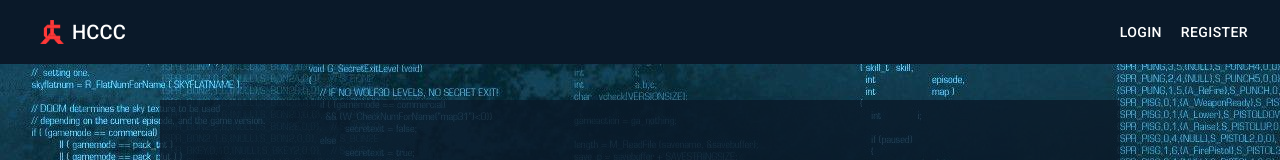
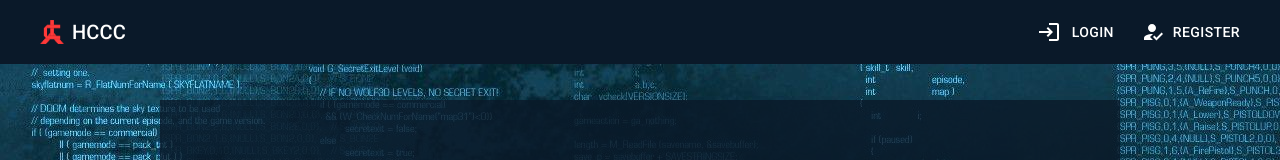
Before and after one commit to HumanCCompilerContest/Human-C-Compiler-Contest_frontend, a Next.js app: page / in a window 1280 px wide. Shown: the top 160 px of the page. Built offline with nearby package versions, Linux system fonts and the light colour scheme.

Commit message:
[add] icon to header button

```diff
--- /dev/null
+++ b/src/components/molecules/ButtonWithIcon.tsx
@@ -0,0 +1,27 @@
+import Box from '@mui/material/Box'
+import Button from '@mui/material/Button'
+import * as React from 'react'
+
+type ButtonWithIconProps = {
+  buttonLabel: string
+  iconReactNode: React.ReactNode
+}
+
+const ButtonWithIcon: React.FC<ButtonWithIconProps> = (props) => {
+  const { buttonLabel, iconReactNode } = props
+  return (
+    <Box
+      sx={{
+        display: 'flex',
+        justifyContent: 'center',
+        alignItems: 'center',
+        margin: '0 0.5rem',
+      }}
+    >
+      {iconReactNode}
+      <Button color='inherit'>{buttonLabel}</Button>
+    </Box>
+  )
+}
+
+export default ButtonWithIcon
--- a/src/components/organisms/Header.tsx
+++ b/src/components/organisms/Header.tsx
@@ -1,7 +1,6 @@
-import MenuIcon from '@mui/icons-material/Menu'
+import HowToRegIcon from '@mui/icons-material/HowToReg'
+import LoginIcon from '@mui/icons-material/Login'
 import AppBar from '@mui/material/AppBar'
-import Box from '@mui/material/Box'
-import Button from '@mui/material/Button'
 import IconButton from '@mui/material/IconButton'
 import Toolbar from '@mui/material/Toolbar'
 import Typography from '@mui/material/Typography'
@@ -9,10 +8,11 @@ import { useTheme } from '@mui/material/styles'
 import Image from 'next/image'
 import * as React from 'react'
 
+import ButtonWithIcon from '@/components/molecules/ButtonWithIcon'
+
 const Header = () => {
   const theme = useTheme()
   return (
-    <Box sx={{ flexGrow: 1 }}>
     <AppBar
       position='static'
       sx={{
@@ -22,21 +22,23 @@ const Header = () => {
       <Toolbar>
         <IconButton
           size='large'
-            edge='start'
-            color='inherit'
           aria-label='menu'
           sx={{ margin: '0 0.5rem 0 1rem' }}
+          disabled
         >
           <Image src='/HCCC_logo.png' layout='fill' />
         </IconButton>
+
         <Typography variant='h6' component='div' sx={{ flexGrow: 1 }}>
           HCCC
         </Typography>
-          <Button color='inherit'>Login</Button>
-          <Button color='inherit'>Register</Button>
+        <ButtonWithIcon buttonLabel='Login' iconReactNode={<LoginIcon />} />
+        <ButtonWithIcon
+          buttonLabel='Register'
+          iconReactNode={<HowToRegIcon />}
+        />
       </Toolbar>
     </AppBar>
-    </Box>
   )
 }
 
```
Lines whose indentation alone changed are shown as unchanged.
